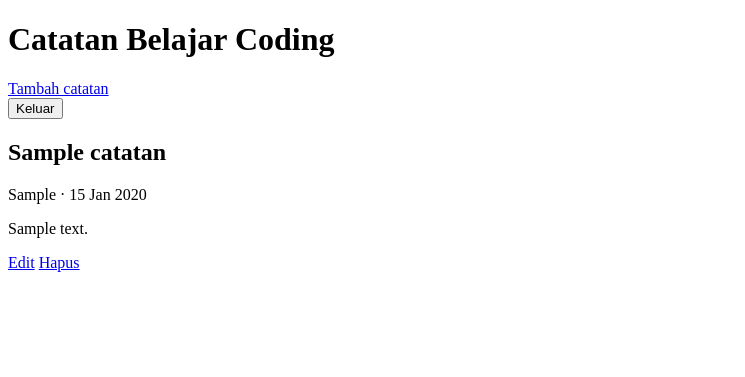
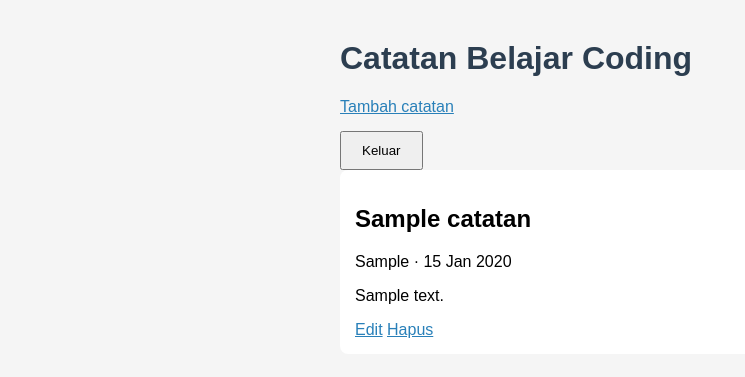
Before and after one commit to i-rokhim/catatan_belajar, a Django app: page / in a window 1280 px wide. Shown: the top 377 px of the page, without its empty margins (0-745 px from the left). Run offline with Django 5.2, Linux system fonts and the light colour scheme; a user stored in the database is signed in; tables that the repository leaves empty hold one stand-in row (values such as "Sample post").

Commit message:
Pindahkan CSS ke static dan pasang di daftar

```diff
--- a/catatan/templates/catatan/daftar.html
+++ b/catatan/templates/catatan/daftar.html
@@ -1,8 +1,10 @@
+{% load static %}
 <!DOCTYPE html>
 <html lang="id">
 <head>
     <meta charset="UTF-8">
     <title>Catatan Belajar Coding</title>
+    <link rel="stylesheet" href="{% static 'catatan/style.css' %}">
 </head>
 <body>
     <h1>Catatan Belajar Coding</h1>
@@ -12,11 +14,13 @@
         <button type="submit">Keluar</button>
     </form>
     {% for c in semua %}
+        <div class="catatan">
             <h2>{{ c.judul }}</h2>
             <p>{{ c.kategori }} · {{ c.tanggal|date:"d M Y" }}</p>
             <p>{{ c.isi }}</p>
             <a href="{% url 'edit_catatan' c.pk %}">Edit</a>
             <a href="{% url 'hapus_catatan' c.pk %}">Hapus</a>
+        </div>
     {% empty %}
         <p>Belum ada catatan.</p>
     {% endfor %}
```
Also changed, not shown: catatan/static/catatan/style.css (renamed from style.css). Lines whose indentation alone changed are shown as unchanged.
